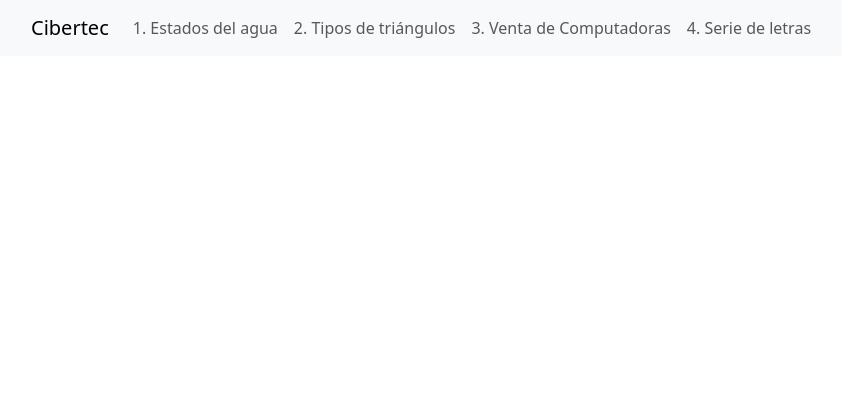
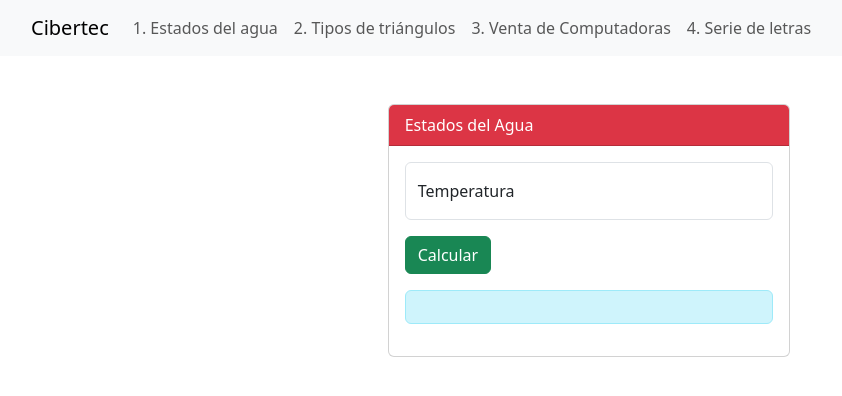
Before and after one commit to BlackTail2000/DAWI_CL3_2, an Angular app: page /estados-agua in a window 1280 px wide. Before the commit this address led to /. Shown: the top 396 px of the page, without its empty margins (51-893 px from the left). Built offline with nearby package versions, Linux system fonts and the light colour scheme.

Commit message:
front completado

```diff
--- a/src/app/app.routes.ts
+++ b/src/app/app.routes.ts
@@ -1,6 +1,8 @@
 import { Routes } from '@angular/router';
 import { VentaComputadorasComponent } from './venta-computadoras/venta-computadoras.component';
+import { EstadosAguaComponent } from './estados-agua/estados-agua.component';
 
 export const routes: Routes = [
-    {path: "venta-computadoras", component: VentaComputadorasComponent}
+    {path: "venta-computadoras", component: VentaComputadorasComponent},
+    {path: "estados-agua", component: EstadosAguaComponent}
 ];
--- a/src/app/estados-agua/estados-agua.component.html
+++ b/src/app/estados-agua/estados-agua.component.html
@@ -1 +1,17 @@
-<p>estados-agua works!</p>
+<div class="container col-lg-4 col-md-6 col-sm-8 my-5">
+    <div class="card">
+        <div class="card-header text-bg-danger">
+            Estados del Agua
+        </div>
+        <div class="card-body">
+            <div class="form-floating mb-3">
+                <input type="number" class="form-control" id="txttemperatura" autocomplete="off" placeholder="Temperatura">
+                <label for="txttemperatura">Temperatura</label>
+            </div>
+            <button type="button" class="btn btn-success">Calcular</button>
+            <div class="alert alert-info mt-3" role="alert">
+
+            </div>
+        </div>
+    </div>
+</div>
```
